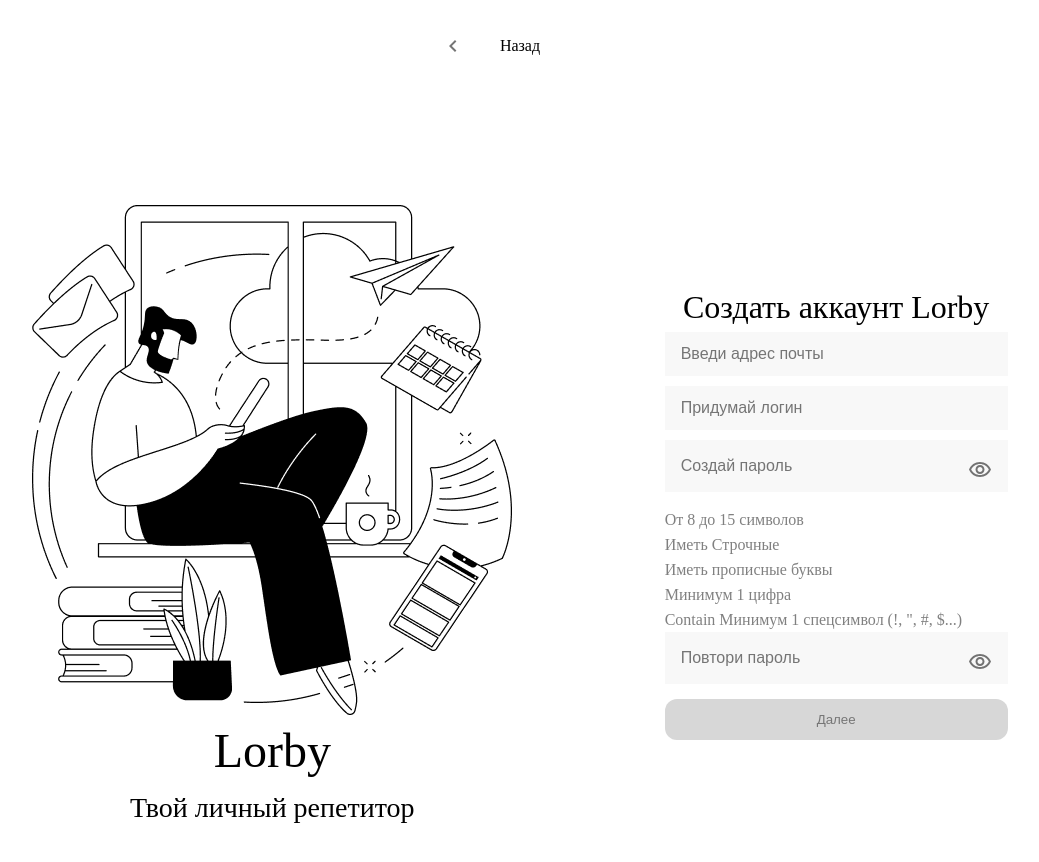
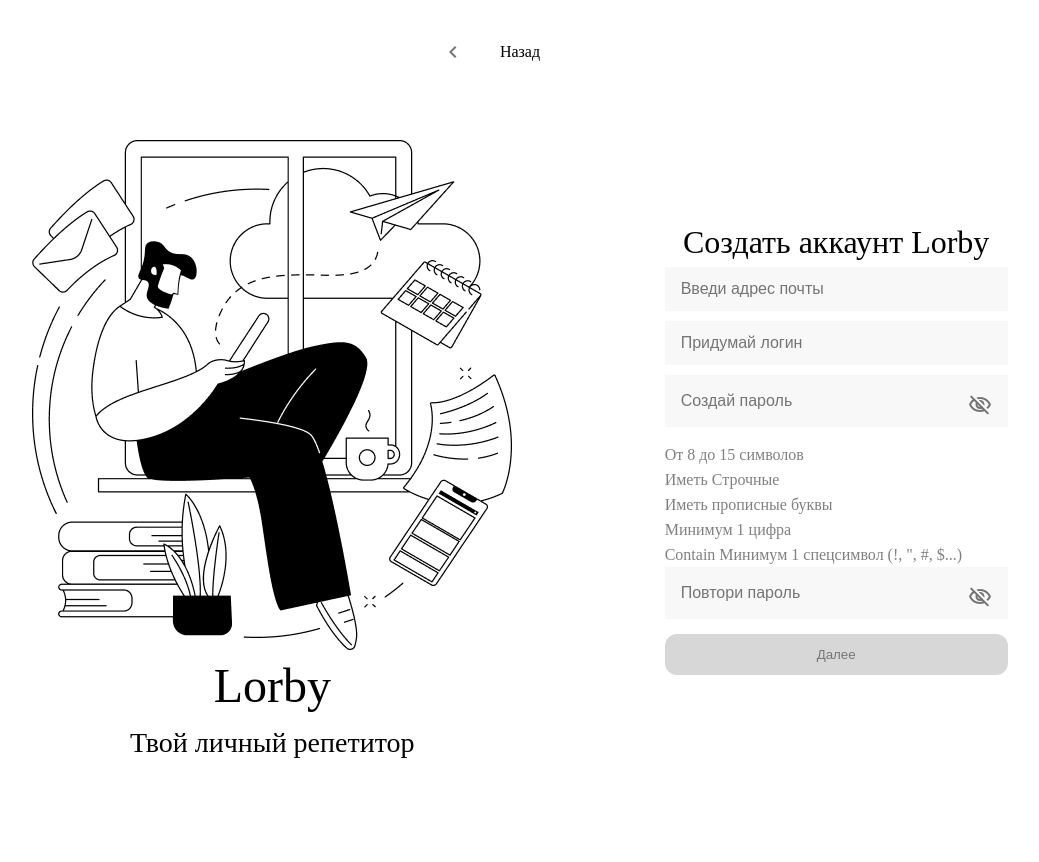
Before and after one commit to NSagynbek/neobis-front-authorization, a React (Vite) app: page /signup in a window 1280 px wide. Shown: the top 862 px of the page, without its empty margins (120-1159 px from the left). After the commit the page ends 800 px from the top, so only its background shows below. Built offline with nearby package versions, Linux system fonts and the light colour scheme.

Commit message:
add visibility off icon

```diff
--- a/src/App.jsx
+++ b/src/App.jsx
@@ -6,7 +6,7 @@
 import WelcomeBack from "./components/WelcomBack"
 import SignUp from "./components/SignUp"
 import EmailSent from "./components/EmailSent"
-import EmailModal from "./modal/EmailModal"
+
 
 import Welcom from "./components/Welcom"
 
@@ -26,7 +26,6 @@
           <Route path="/welcomback" element={<WelcomeBack/>}/>
           <Route path="/signup" element={<SignUp/>}/>
           <Route path="/email" element={<EmailSent/>}/>
-          <Route path="/modal" element={<EmailModal/>}/>
           <Route path="/welcom" element={<Welcom/>}/>
 
 
--- a/src/components/Login.jsx
+++ b/src/components/Login.jsx
@@ -1,5 +1,6 @@
 import illustration from '../assets/images/illustration.png';
 import VisibilityOutlinedIcon from '@mui/icons-material/VisibilityOutlined';
+import VisibilityOffOutlinedIcon from '@mui/icons-material/VisibilityOffOutlined';
 import { IconButton, InputAdornment } from '@mui/material';
 import TextError from "./TextError"
 import { useState } from 'react';
@@ -24,9 +25,11 @@
 export default function Login (){
 
     const [showPassword, setShowPassword] =useState(false);
+    const [iconToggle, setIcon] = useState(false);
 
     function handlePasswordVisibility(){
         setShowPassword(!showPassword);
+        setIcon(!iconToggle)
     }
 
     const onSubmit = (values) =>{
@@ -75,7 +78,7 @@
 
             <InputAdornment position="end" className='MUicon' >
                 <IconButton onClick={handlePasswordVisibility} edge="end">
-                  <VisibilityOutlinedIcon />
+                {iconToggle?<VisibilityOutlinedIcon/>:<VisibilityOffOutlinedIcon/>}
                 </IconButton>
             </InputAdornment>
 
--- a/src/components/SignUp.jsx
+++ b/src/components/SignUp.jsx
@@ -1,5 +1,6 @@
 import illustration from '../assets/images/illustration.png';
 import VisibilityOutlinedIcon from '@mui/icons-material/VisibilityOutlined';
+import VisibilityOffOutlinedIcon from '@mui/icons-material/VisibilityOffOutlined';
 import ChevronLeftOutlinedIcon from '@mui/icons-material/ChevronLeftOutlined';
 import { IconButton, InputAdornment } from '@mui/material';
 import PasswordRequirements from './PasswordRequirements';
@@ -26,6 +27,8 @@
 
 
 export default function SignUp(){
+    const [iconToggle, setIcon] = useState(false);
+    const [iconToggleRep, setIconRep] = useState(false);
     const [showSecond, setSecond] =useState(false);
     const [showSecondRepead, setSecondRepead] =useState(false);
 
@@ -50,10 +53,12 @@
 
     function handlePasswordVisibility(){
         setSecond(!showSecond);
+        setIcon(!iconToggle);
     }
 
     function handleRepeadVisibility(){
         setSecondRepead(!showSecondRepead);
+        setIconRep(!iconToggleRep)
     }
 
     const onSubmit = async (values, { setSubmitting }) => {
@@ -63,7 +68,6 @@
           username: values.username,
       };
 
-    console.log(formData)
       const response = await signup(formData);
       console.log(response);
 
@@ -146,7 +150,7 @@
 
             <InputAdornment position="end" className='MUicon' >
                 <IconButton onClick={handlePasswordVisibility} edge="end">
-                  <VisibilityOutlinedIcon />
+                  {iconToggle?<VisibilityOutlinedIcon/>:<VisibilityOffOutlinedIcon/>}
                 </IconButton>
             </InputAdornment>
 
@@ -171,7 +175,7 @@
 
             <InputAdornment position="end" className='MUicon' >
                 <IconButton onClick={handleRepeadVisibility} edge="end">
-                  <VisibilityOutlinedIcon />
+                {iconToggleRep?<VisibilityOutlinedIcon/>:<VisibilityOffOutlinedIcon/>}
                 </IconButton>
             </InputAdornment>
 
--- a/src/index.css
+++ b/src/index.css
@@ -26,7 +26,7 @@
   justify-content: space-evenly;
   position: relative;
   width: 100%;
-  min-height: 850px;
+  height: 800px;
 }
 
 .login__container{
@@ -144,7 +144,7 @@
   justify-content: center;
   align-items: center;
   width: 420px;
-  height: 667.26px;
+  height: 785px;
   gap: 10px ;
 }
 
@@ -211,7 +211,7 @@
   display: flex;
   flex-direction: column;
   width: 100%;
-  height: 850px;
+  height: 800px;
 }
 
 #backBtn-label__link{
@@ -294,7 +294,7 @@
 .emailSent{
   position: relative;
   width: 100%;
-  min-height: 850px;
+  height: 785px;
 }
 
 .modal-window{
```
Also changed, not shown: src/Api/index.js (line endings or trailing spaces).
